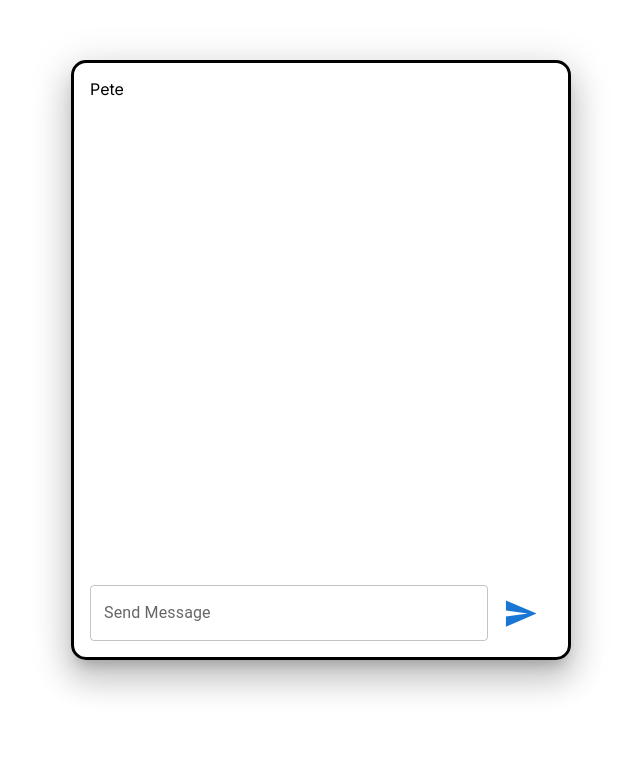
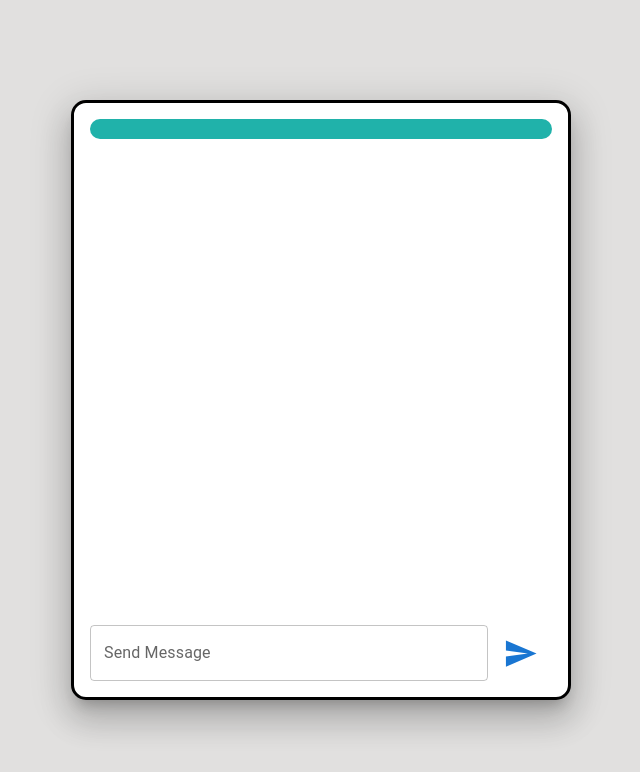
Before and after one commit to Kingtilon1/Customer-Support-AI-Chatbot, a Next.js app: page / in a window 1280 px wide. Shown: the top 772 px of the page, without its empty margins (319-959 px from the left). Built offline with nearby package versions, Linux system fonts and the light colour scheme.

Commit message:
Made the page more flexible

```diff
--- a/app/page.js
+++ b/app/page.js
@@ -1,7 +1,16 @@
 "use client";
-import { Box, Container, Button, Stack, Input, TextField } from "@mui/material";
+import {
+  Box,
+  Container,
+  Button,
+  Stack,
+  Input,
+  TextField,
+  Typography,
+} from "@mui/material";
 import { useState } from "react";
 import SendIcon from "@mui/icons-material/Send";
+import "./globals.css";
 
 export default function Home() {
   const [input, setInput] = useState("");
@@ -11,36 +20,40 @@ export default function Home() {
     setMessage(e.target.value);
   };
 
-
-  const handleSendMessage = async () =>{
-    const response = await fetch('/api/chat', {
-      method: 'POST',
+  const handleSendMessage = async () => {
+    const response = await fetch("/api/chat", {
+      method: "POST",
       headers: {
-        'Content-Type': 'application/json',
+        "Content-Type": "application/json",
       },
       body: JSON.stringify({ message }),
     });
     const data = await response.json();
-    console.log('Server response:', data.reply)
-  }
+    console.log("Server response:", data.reply);
+  };
   return (
     <Box
       width="100vw"
-      height="90vh"
+      height="100vh"
       display="flex"
       flexDirection="column"
       justifyContent="center"
       alignItems="center"
+      sx={{
+        px: { xs: 2, sm: 4 },
+        py: { xs: 2, sm: 4 },
+        backgroundColor: "#e1e0df",
+      }}
     >
       <Stack
         direction={"column"}
-        width="500px"
-        height="600px"
+        width={{ xs: "90%", sm: "70%", md: "50%", lg: "500px" }}
+        height={{ xs: "80%", sm: "70%", md: "600px" }}
         border="3px solid black"
-        p={2}
+        p={{ xs: 1, sm: 2 }}
         spacing={3}
         boxShadow={20}
-        sx={{ borderRadius: "15px" }}
+        sx={{ borderRadius: "15px", backgroundColor: "white" }}
       >
         <Stack
           direction={"column"}
@@ -49,7 +62,19 @@ export default function Home() {
           overflow="auto"
           maxHeight="100%"
         >
-          Pete
+          {/* Working on the text bubble for chat */}
+          <Box
+            sx={{
+              backgroundColor: "#20b2aa",
+              borderRadius: "10px",
+              padding: "10px",
+              marginRight: "10px",
+              display: "flex",
+              flexDirection: "column",
+            }}
+          >
+            <Typography variant="h4"></Typography>
+          </Box>
         </Stack>
         <Stack flexDirection="row">
           <TextField
@@ -60,7 +85,9 @@ export default function Home() {
             id="outlined-basic"
             label="Send Message"
             variant="outlined"
-            sx={{ width: "400px" }}
+            sx={{
+              width: { xs: "100%", sm: "80%", md: "400px" },
+            }}
           />
           <Button onClick={handleSendMessage}>
             <SendIcon fontSize="large" />
```
